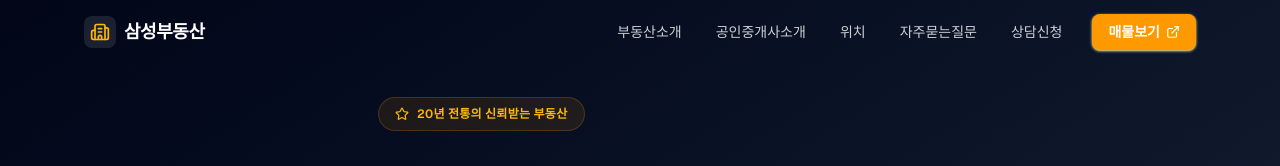
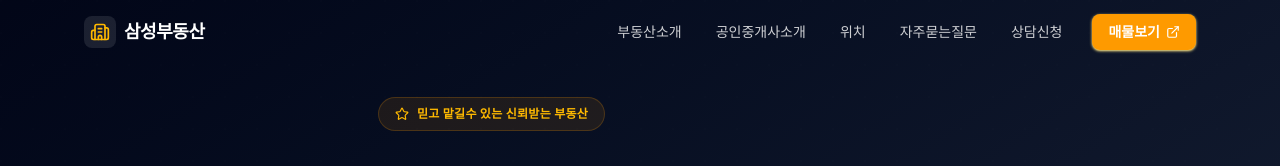
Before and after one commit to cyw4328/samsug-property, a Next.js app: page / in a window 1280 px wide. Shown: the top 166 px of the page. Built offline with nearby package versions, Linux system fonts and the light colour scheme.

Commit message:
Home text 변경

```diff
--- a/src/app/page.tsx
+++ b/src/app/page.tsx
@@ -37,7 +37,7 @@ export default function Home() {
           {/* 배지 */}
           <div className="animate-fade-in inline-flex items-center gap-2 bg-amber-500/10 border border-amber-500/20 text-amber-400 text-xs font-semibold px-4 py-2 rounded-full mb-8 tracking-wide">
             <Star className="w-3.5 h-3.5" />
-            20년 전통의 신뢰받는 부동산
+            믿고 맡길수 있는 신뢰받는 부동산
           </div>
 
           {/* 헤딩 */}
```
